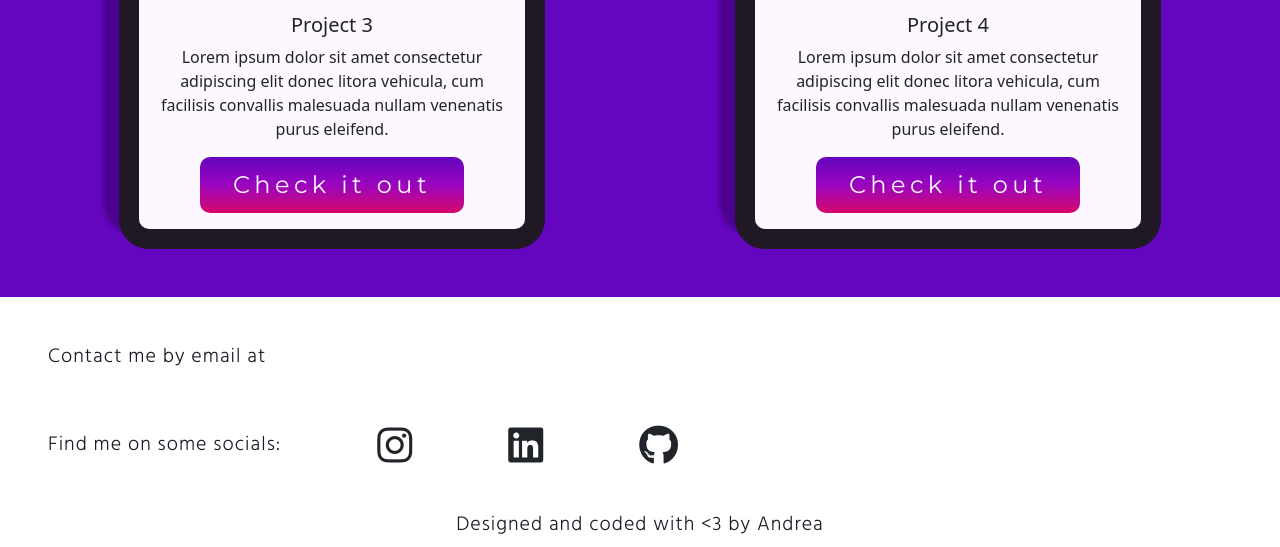
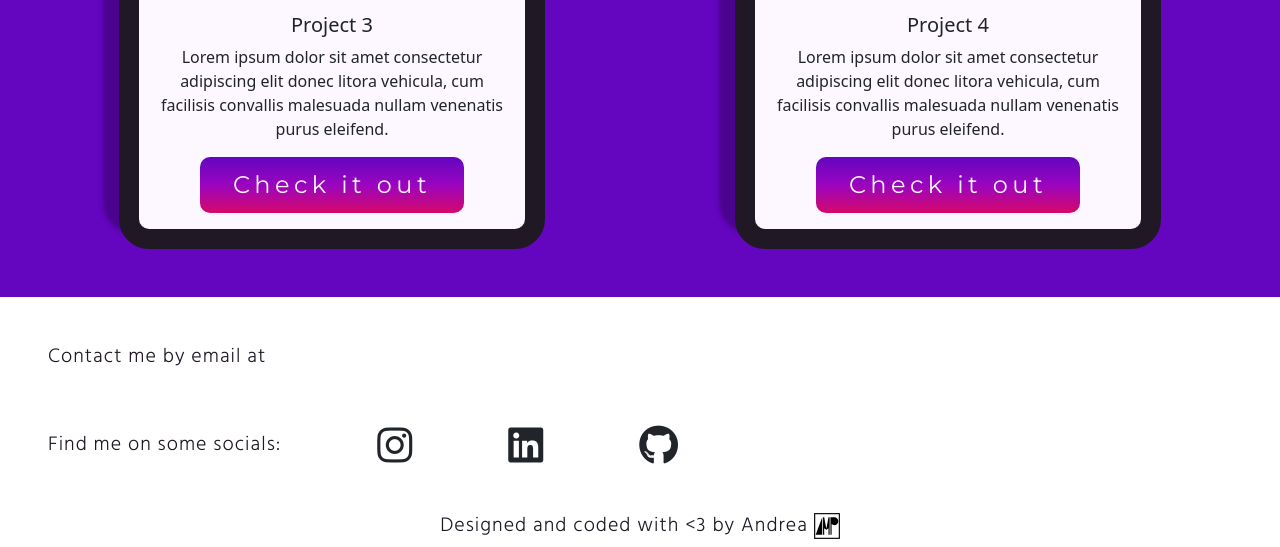
Before and after one commit to AndreaMPdev/my-portfolio, a plain HTML site: page index.html in a window 1280 px wide. Shown: the part 1760-2307 px from the top of the page. Drawn offline with nearby package versions, Linux system fonts and the light colour scheme.

Commit message:
added logo in footer

```diff
--- a/index.html
+++ b/index.html
@@ -192,7 +192,20 @@
           <i class="fa-brands fa-github p-5 flex-fill"></i>
         </div>
       </div>
-      <h4 class="text-center mb-2">Designed and coded with <3 by Andrea</h4>
+      <h4 class="text-center mb-2">
+        Designed and coded with <3 by Andrea
+        <a class="logo" href="#">
+          <img
+            src="/src/AMPlogocopy.svg"
+            alt="logo AMP"
+            width="26px"
+            height="26px"
+            srcset=""
+            role="img"
+            class="img-fluid"
+          />
+        </a>
+      </h4>
     </footer>
   </body>
 </html>
```
